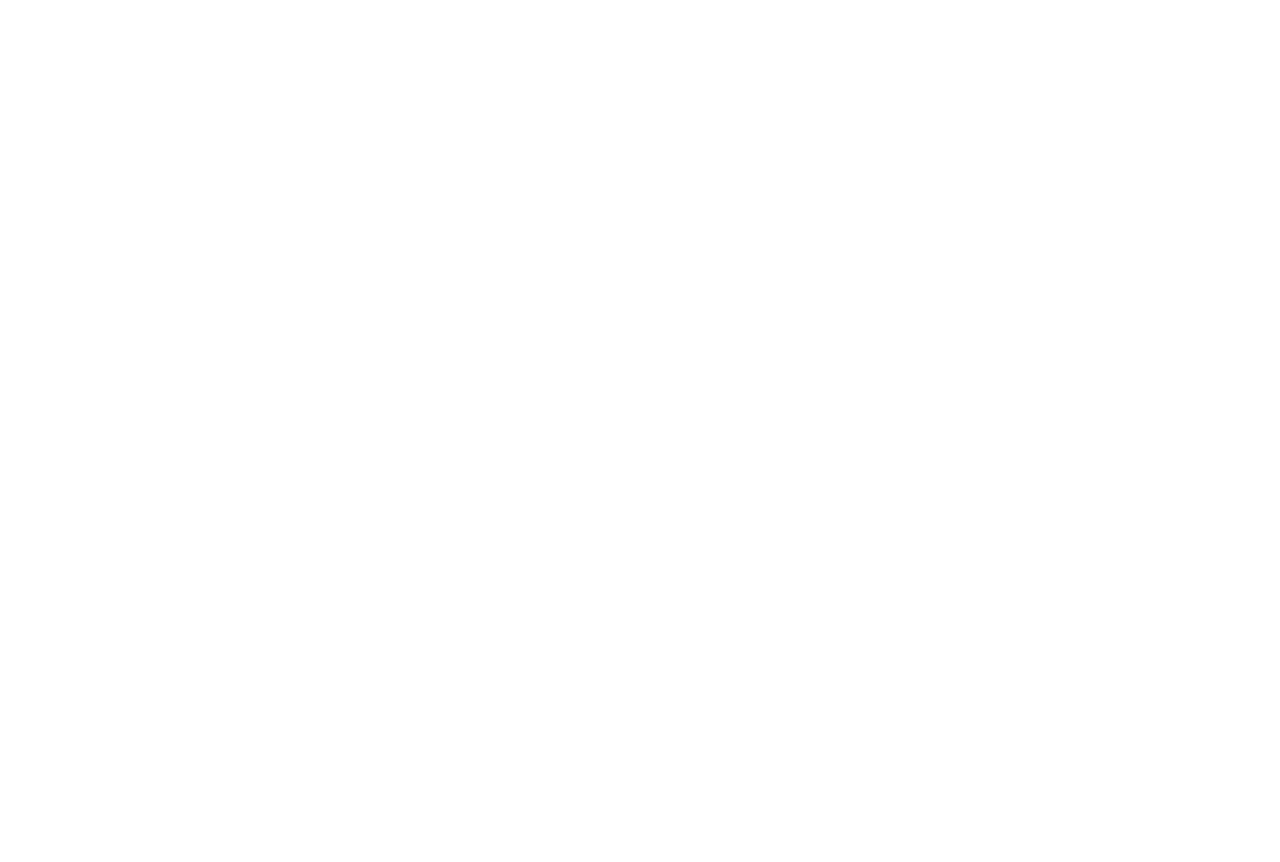
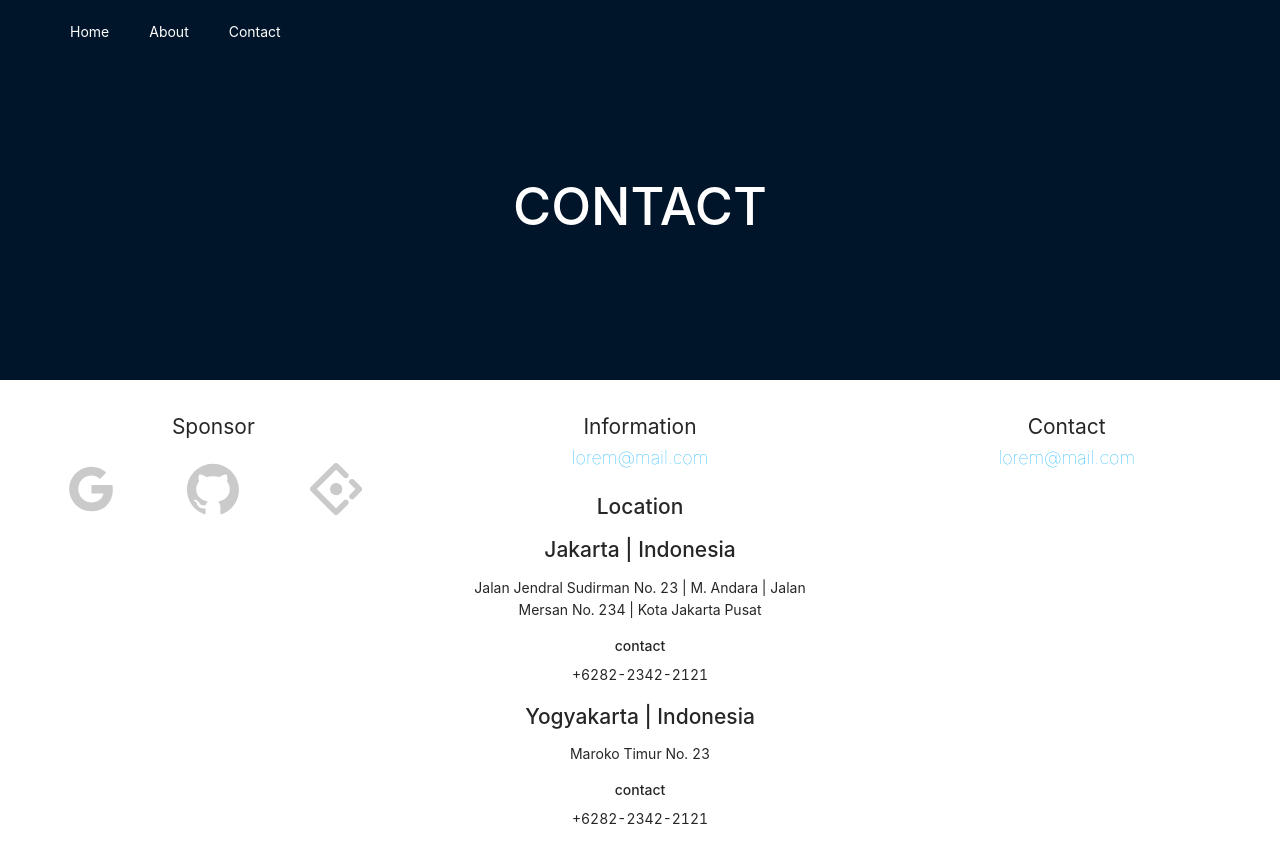
Before and after one commit to hakamfaza/product-online, a React (Create React App) app: page /contact in a window 1280 px wide. Before the commit this address had no page. Shown: the top 862 px of the page. Before the commit the page ends 800 px from the top, so only its background shows below. Built offline with nearby package versions, Linux system fonts and the light colour scheme.

Commit message:
add contact page

```diff
--- /dev/null
+++ b/src/assets/styles/contact.css
@@ -0,0 +1,61 @@
+.contact .container {
+  padding: 60px 0px 20px 0px
+}
+
+.contact .boxContact {
+  display: flex;
+  justify-content: center;
+  height: 40vh;
+  align-items: center;
+  background-color: #001529
+}
+
+.contact .title {
+  font-size: 52px;
+  color: #FFF;
+}
+
+.contact .contents {
+  display: flex;
+  justify-content: space-around;
+}
+
+.contact .mainBox {
+  padding: 30px;
+  text-align: center;
+  width: 100%;
+}
+
+.contact .secondBox {
+  padding: 30px;
+  text-align: center;
+  width: 100%;
+}
+
+.contact .thridBox {
+  padding: 30px;
+  text-align: center;
+  width: 100%;
+}
+
+.contact .boxIcon {
+  display: flex;
+  margin-top: 20px;
+  justify-content: space-around;
+}
+
+.contact .icon {
+  font-size: 52px;
+  color: rgb(202, 202, 202);
+}
+
+.contact .titleAction {
+  font-weight: 400;
+}
+
+.contact .textEmail {
+  color: rgb(24, 182, 255);
+  font-size: 18px;
+  margin-top: -10px;
+  font-weight: 100;
+}
--- /dev/null
+++ b/src/pages/Contact.jsx
@@ -0,0 +1,49 @@
+/* eslint-disable max-len */
+import React from 'react';
+import { GoogleOutlined, GithubOutlined, AntDesignOutlined } from '@ant-design/icons';
+import Navbar from '../components/navbar/navbar';
+
+import '../assets/styles/contact.css';
+
+export default function Contact() {
+  return (
+    <>
+      <Navbar />
+      <div className="contact">
+        <div className="container">
+          <div className="boxContact">
+            <h1 className="title">CONTACT</h1>
+          </div>
+          <div className="contents">
+            <div className="mainBox">
+              <h2 className="titleAction">Sponsor</h2>
+              <div className="boxIcon">
+                <GoogleOutlined className="icon" />
+                <GithubOutlined className="icon" />
+                <AntDesignOutlined className="icon" />
+              </div>
+            </div>
+            <div className="secondBox">
+              <h2 className="titleAction">Information</h2>
+              <p className="textEmail">lorem@mail.com</p>
+              <h2 className="location">Location</h2>
+              <h2>Jakarta | Indonesia</h2>
+              <p className="address">Jalan Jendral Sudirman No. 23 | M. Andara | Jalan Mersan No. 234 | Kota Jakarta Pusat</p>
+              <h4>contact</h4>
+              <p>+6282-2342-2121</p>
+
+              <h2>Yogyakarta | Indonesia</h2>
+              <p className="address">Maroko Timur No. 23</p>
+              <h4>contact</h4>
+              <p>+6282-2342-2121</p>
+            </div>
+            <div className="thridBox">
+              <h2 className="titleAction">Contact</h2>
+              <p className="textEmail">lorem@mail.com</p>
+            </div>
+          </div>
+        </div>
+      </div>
+    </>
+  );
+}
--- a/src/routers/index.js
+++ b/src/routers/index.js
@@ -2,6 +2,7 @@ import {
   BrowserRouter, Route, Routes,
 } from 'react-router-dom';
 import About from '../pages/About';
+import Contact from '../pages/Contact';
 import Detail from '../pages/Detail';
 import Home from '../pages/Home';
 
@@ -16,6 +17,9 @@ export default function router() {
         <Route path="/about">
           <Route index element={<About />} />
         </Route>
+        <Route path="/contact">
+          <Route index element={<Contact />} />
+        </Route>
       </Routes>
     </BrowserRouter>
   );
```
